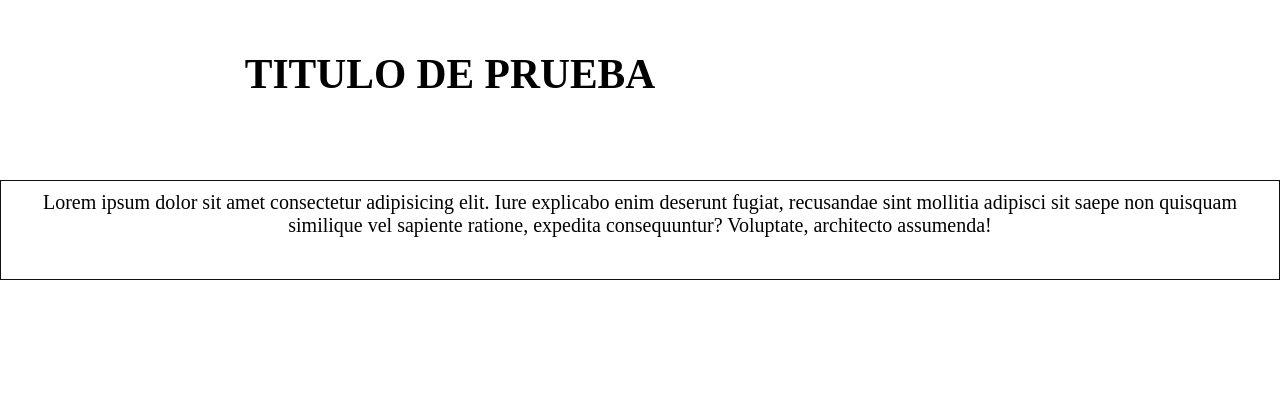
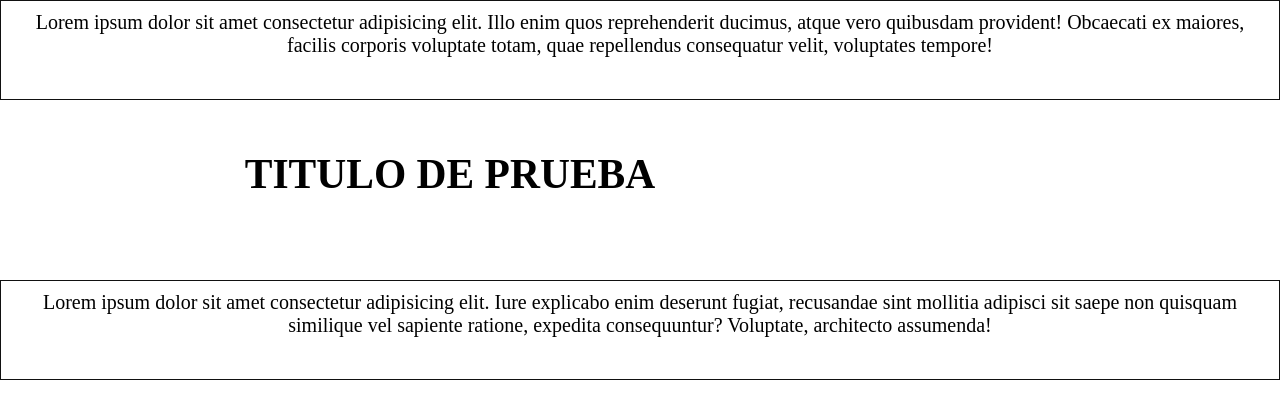
Before and after one commit to Nicolas3553/pruebaUno, a plain HTML site: page index.html in a window 1280 px wide. Drawn offline with Linux system fonts and the light colour scheme.

Commit message:
indexRama1

```diff
--- a/index.html
+++ b/index.html
@@ -8,8 +8,10 @@
     <link rel="stylesheet" href="./CSS/estilos.css">
 </head>
 <body>
-
 <main>
+    <section>
+        <p>Lorem ipsum dolor sit amet consectetur adipisicing elit. Illo enim quos reprehenderit ducimus, atque vero quibusdam provident! Obcaecati ex maiores, facilis corporis voluptate totam, quae repellendus consequatur velit, voluptates tempore!</p>
+    </section>
     <section>
         <h1>TITULO DE PRUEBA</h1>
     </section>
```
